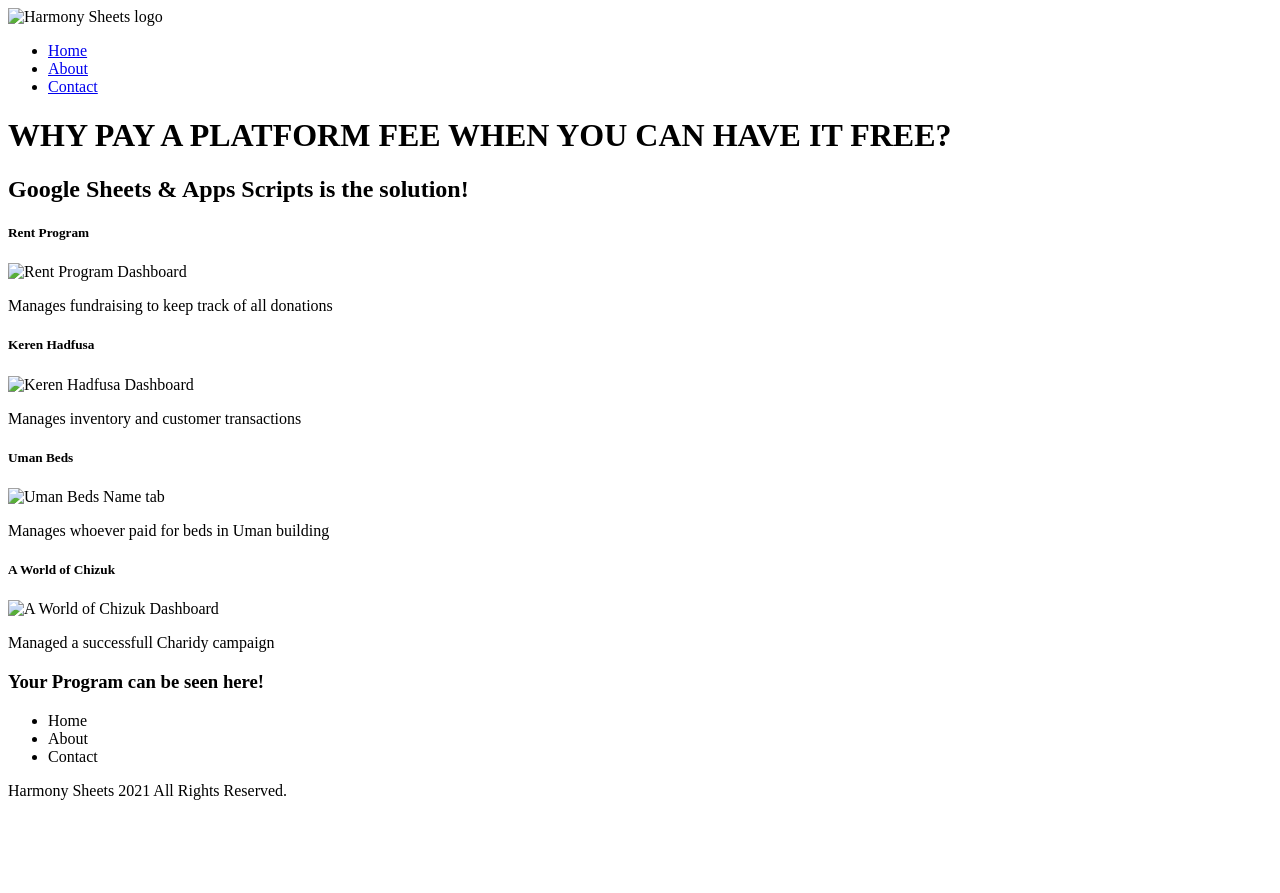
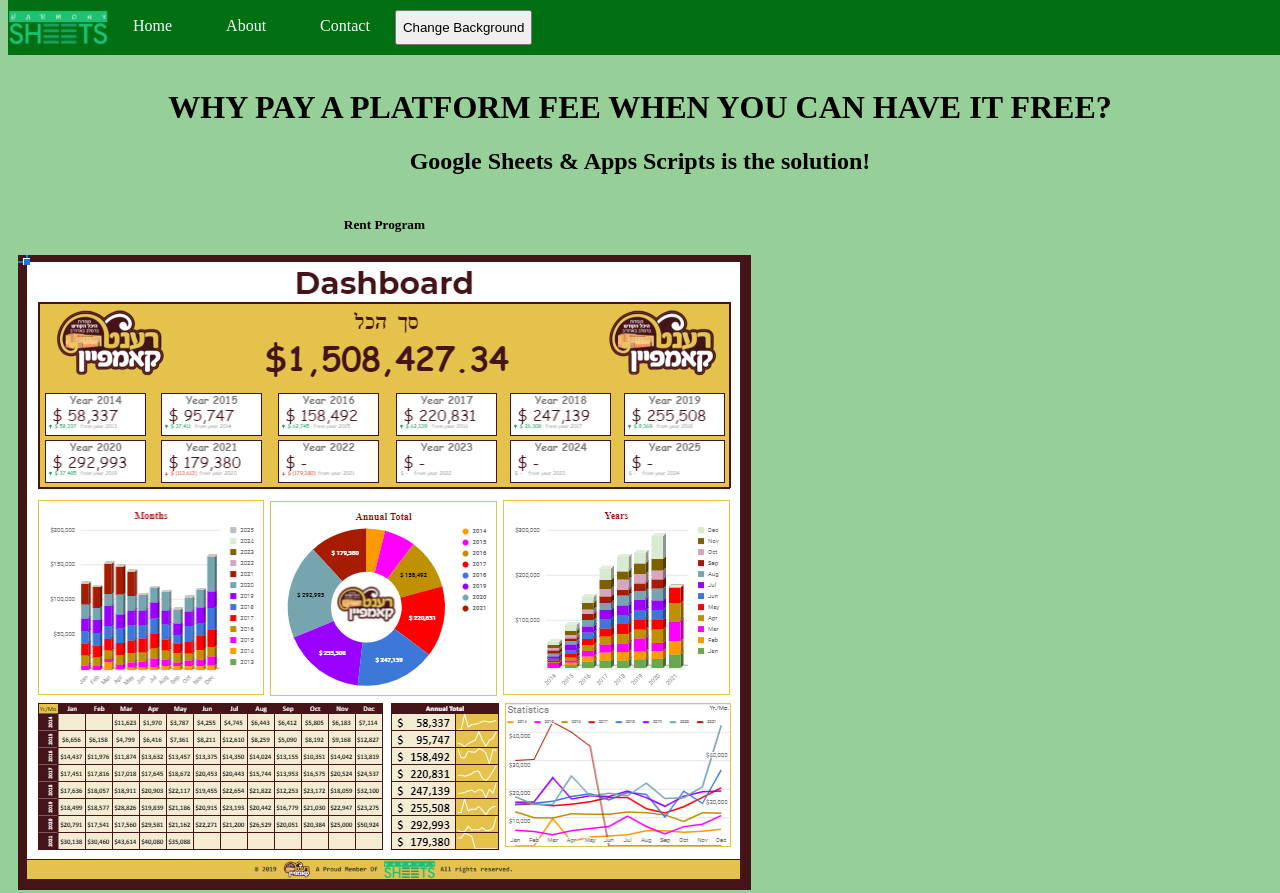
Before and after one commit to harmonysheets/Harmony-Sheets-Portfolio, a plain HTML site: page index.html in a window 1280 px wide. Shown: the top 893 px of the page. Before the commit the page ends 816 px from the top, so only its background shows below. Drawn offline with Linux system fonts and the light colour scheme.

Commit message:
done for now

```diff
--- a/index.html
+++ b/index.html
@@ -4,43 +4,42 @@
 <head>
     <title>Harmony Sheets Home</title>
     <link rel="stylesheet" href="./styles.css">
+
 </head>
 
 <body>
     <header>
-        <div>
-            <img src="" alt="Harmony Sheets logo">
+
+            <img src="./sheets logo cropped.png" alt="Harmony Sheets logo">
             <nav>
-                <ul>
-                    <li><a href="./index.html">Home</a></li>
-                    <li><a href="./about.html">About</a></li>
-                    <li><a href="./contact.html">Contact</a></li>
-                </ul>
+                <a href="./index.html">Home</a>
+                <a href="./about.html">About</a>
+                <a href="./contact.html">Contact</a>
             </nav>
-        </div>
+            <button id="changeButton">Change Background</button>
+    </header>
+    <main>
         <h1>WHY PAY A PLATFORM FEE WHEN YOU CAN HAVE IT FREE?</h1>
         <h2>Google Sheets & Apps Scripts is the solution!</h2>
-    </header>
-    <main>
         <article>
             <section>
                 <h5>Rent Program</h5>
-                <img src="" alt="Rent Program Dashboard">
+                <img src="./rent program dashboard.png" alt="Rent Program Dashboard">
                 <p>Manages fundraising to keep track of all donations</p>
             </section>
             <section>
                 <h5>Keren Hadfusa</h5>
-                <img src="" alt="Keren Hadfusa Dashboard">
+                <img src="./keren hadfusa dashboard.png" alt="Keren Hadfusa Dashboard">
                 <p>Manages inventory and customer transactions</p>
             </section>
             <section>
                 <h5>Uman Beds</h5>
-                <img src="" alt="Uman Beds Name tab">
+                <img src="./uman beds names tab.png" alt="Uman Beds Name tab">
                 <p>Manages whoever paid for beds in Uman building</p>
             </section>
             <section>
                 <h5>A World of Chizuk</h5>
-                <img src="" alt="A World of Chizuk Dashboard">
+                <img src="./world of chizuk dashboard.png" alt="A World of Chizuk Dashboard">
                 <p>Managed a successfull Charidy campaign</p>
             </section>
         </article>
@@ -50,14 +49,14 @@
     </main>
     <footer>
         <nav>
-            <ul>
-                <li>Home</li>
-                <li>About</li>
-                <li>Contact</li>
-            </ul>
+            <a href="./index.html">Home</a>
+            <a href="./about.html">About</a>
+            <a href="./contact.html">Contact</a>
         </nav>
         <p>Harmony Sheets 2021 All Rights Reserved.</p>
     </footer>
+
+    <script src="./script.js"></script>
 </body>
 
 </html>
--- /dev/null
+++ b/script.js
@@ -0,0 +1,6 @@
+function changeBgrnd(){
+    document.getElementById('changeButton').style.backgroundColor = 'green';
+    document.body.style.backgroundColor = 'white';
+    return true;
+}
+document.getElementById('changeButton').addEventListener('click', changeBgrnd);
--- a/styles.css
+++ b/styles.css
@@ -0,0 +1,49 @@
+body{
+    padding-top: 60px;
+    background-color: rgba(0, 139, 7, 0.411);
+}
+header, footer{
+    width: 100%;
+
+    background: rgb(0, 112, 19);
+    padding: 10px 0;
+    color: #fff;
+}
+header{
+    top: 0;
+    position: fixed;
+    display: flex;
+}
+header img {
+    width: 100px;
+}
+header nav {
+}
+footer{
+    bottom: 0;
+}
+main{
+    width: 80%;
+    margin: 0 auto; /* Center the DIV horizontally */
+    text-align: center;
+}
+
+nav a{
+    color: #fff;
+    text-decoration: none;
+    padding: 7px 25px;
+    display: inline-block;
+}
+
+/* Program styles */
+
+main article {
+    width: 500px;
+    display: flex;
+    flex-wrap: wrap;
+    justify-content: center;
+    align-items: center;
+}
+main article section {
+    justify-items: center;
+}
```
Also changed, not shown: about.html (+6 -10 lines), contact.html (+6 -10 lines), keren hadfusa dashboard.png (added), rent program dashboard.png (added), sheets logo cropped.png (added), uman beds names tab.png (added), world of chizuk dashboard.png (added).
